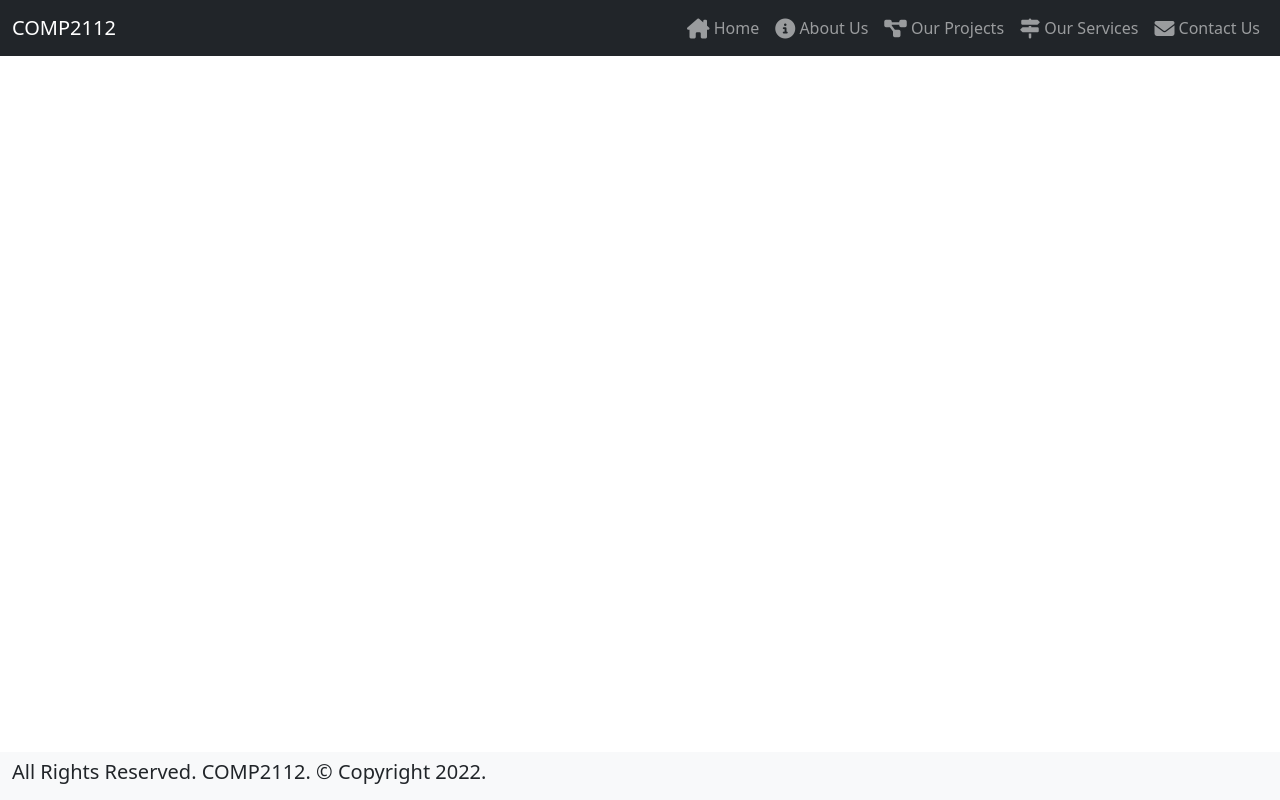
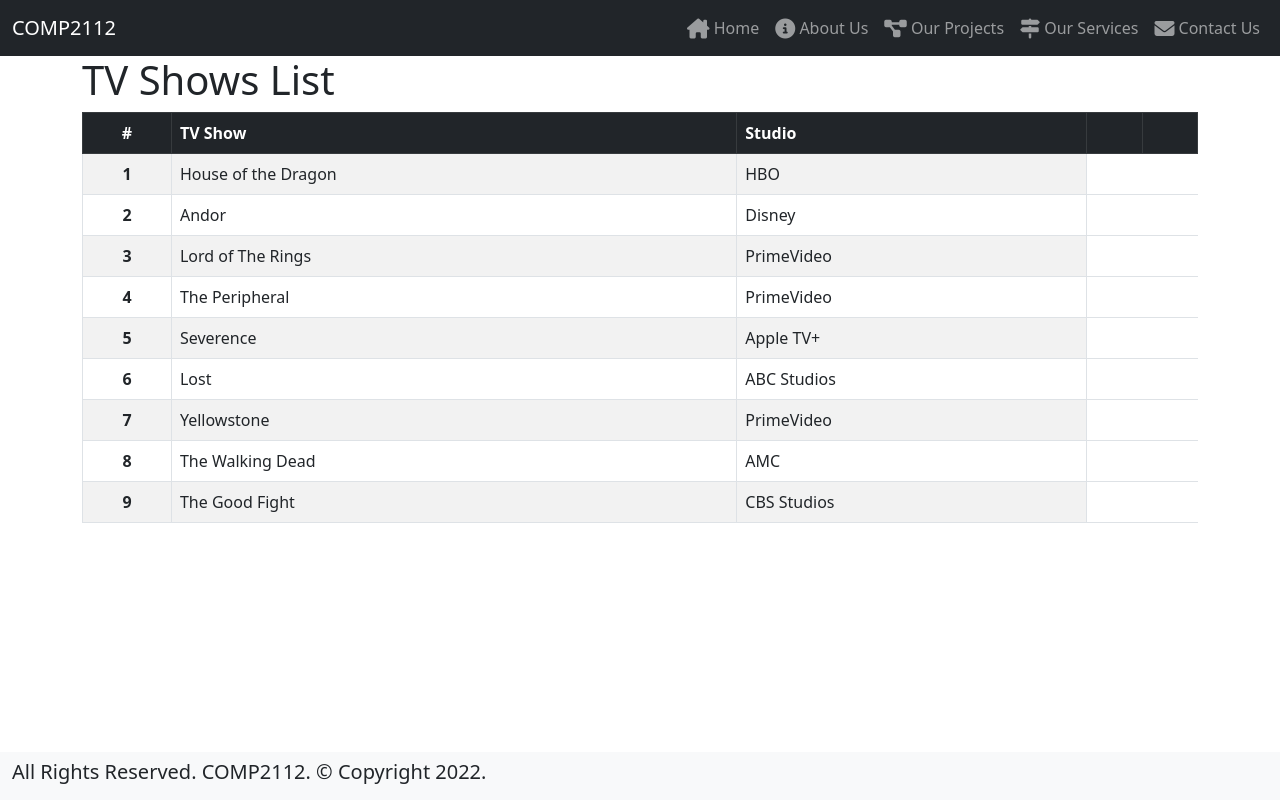
Before and after one commit to GeorgianCollege/COMP2112-F2022-Week11, a React (Create React App) app: page /tvshows-list in a window 1280 px wide. Built offline with nearby package versions, Linux system fonts and the light colour scheme.

Commit message:
displayed data

```diff
--- a/src/Views/tvshows-list/tvshows-list.tsx
+++ b/src/Views/tvshows-list/tvshows-list.tsx
@@ -16,6 +16,7 @@ function TVShowsList()
     {
         TVShowListDataService.read()
         .then((response: any) => {
+            setTVShows(response.data);
             console.log(response.data);
         })
         .catch((e: Error) => {
@@ -24,7 +25,44 @@ function TVShowsList()
     }
 
     return(
-        <div></div>
+        <div className='container'>
+            <h1>TV Shows List</h1>
+
+            <div className="row">
+                <div className="col">
+
+                <table className="table table-striped table-bordered table-hover">
+
+                    <thead className="table-dark">
+                        <tr>
+                            <th scope="col" className='text-center'>#</th>
+                            <th scope="col">TV Show</th>
+                            <th scope="col">Studio</th>
+                            <th scope="col"></th>
+                            <th scope="col"></th>
+                        </tr>
+                    </thead>
+                    <tbody>
+                    {/* repeatable rows */}
+                    {
+                        TVShows &&
+                        TVShows.map((tvShow: TVShow, index: number) =>
+                        {
+                            return(
+                                <tr key={index}>
+                                    <th scope="row" className="text-center">{index + 1}</th>
+                                    <td>{tvShow.title}</td>
+                                    <td>{tvShow.studio}</td>
+                                </tr>
+                            );
+                        })
+                    }
+                    </tbody>
+                </table>
+
+                </div>
+            </div>
+        </div>
     )
 
 }
```
